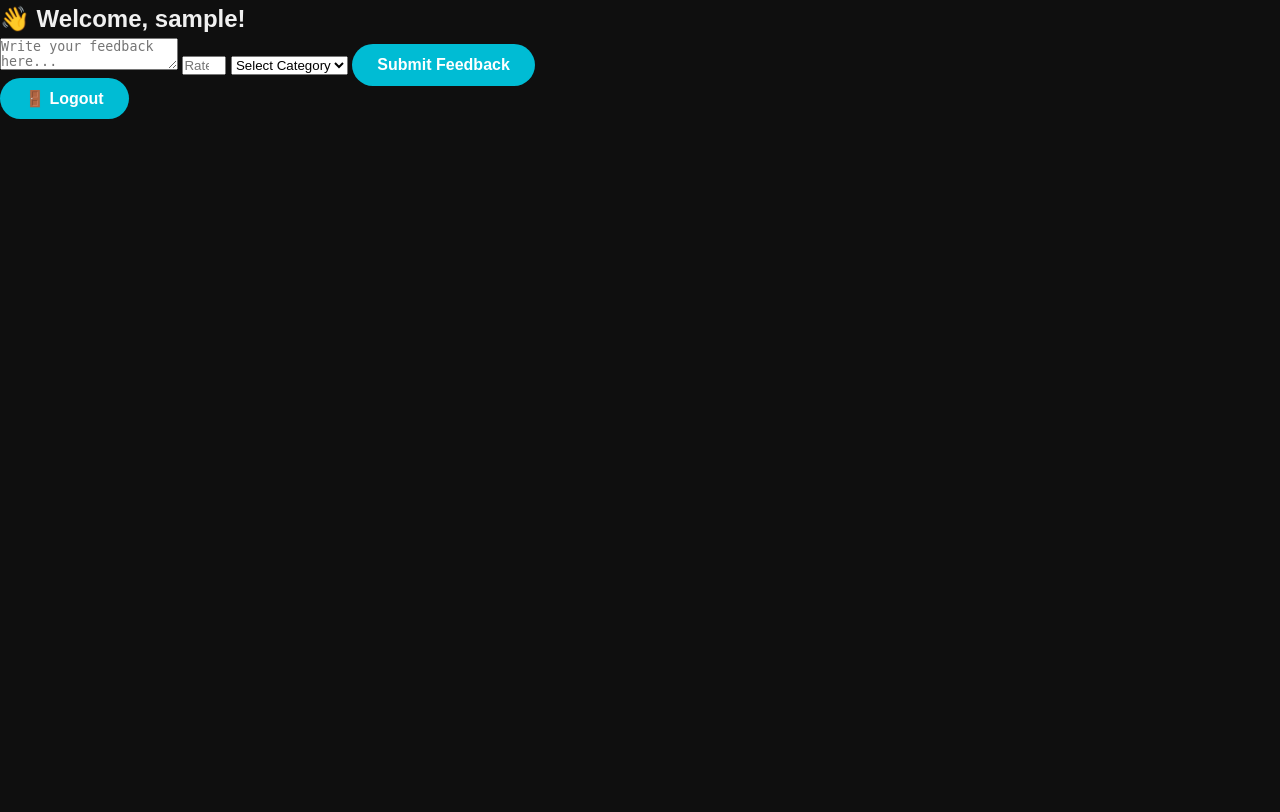
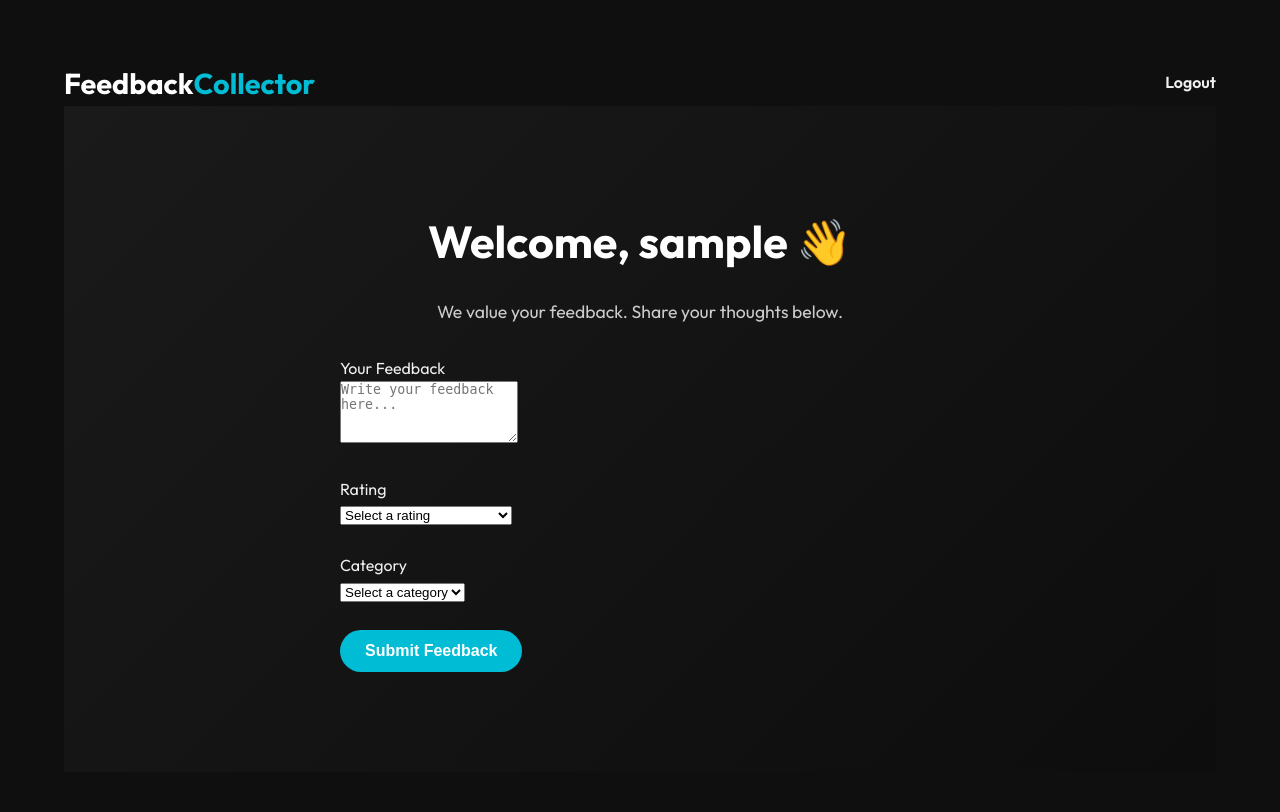
Before and after one commit to buildwithjanhavi/Website-Feedback-Collector-with-Admin-Dashboard, a Flask app: page /dashboard in a window 1280 px wide. Before the commit the page ends 119 px from the top, so only its background shows below. Run offline with Flask 2, Linux system fonts and the light colour scheme; the visitor is signed in with stand-in values (Sample User, id 1).

Commit message:
Update user_dashboard.html

```diff
--- a/templates/user_dashboard.html
+++ b/templates/user_dashboard.html
@@ -1,34 +1,63 @@
-<!-- templates/user_dashboard.html -->
 <!DOCTYPE html>
 <html lang="en">
 <head>
     <meta charset="UTF-8">
-    <title>User Dashboard</title>
+    <title>User Dashboard | Feedback Collector</title>
     <link rel="stylesheet" href="{{ url_for('static', filename='style.css') }}">
+    <link href="https://fonts.googleapis.com/css2?family=Outfit:wght@400;600;700&display=swap" rel="stylesheet">
 </head>
 <body>
-    <div class="dashboard">
-        <h2>👋 Welcome, {{ username }}!</h2>
+    <div class="container">
+        <div class="navbar">
+            <div class="logo">Feedback<span>Collector</span></div>
+            <div class="nav-links">
+                <a href="{{ url_for('logout') }}">Logout</a>
+            </div>
+        </div>
 
-        {% with messages = get_flashed_messages() %}
-          {% if messages %}
-            <div class="flash">{{ messages[0] }}</div>
-          {% endif %}
-        {% endwith %}
+        <div class="hero-section">
+            <div class="hero-content">
+                <h1>Welcome, {{ session['username'] }} 👋</h1>
+                <p>We value your feedback. Share your thoughts below.</p>
 
-        <form method="POST">
-            <textarea name="feedback" placeholder="Write your feedback here..." required></textarea>
-            <input type="number" name="rating" placeholder="Rate us (1-5)" min="1" max="5" required>
-            <select name="category" required>
-                <option value="">Select Category</option>
-                <option value="Bug">🐞 Bug</option>
-                <option value="Suggestion">💡 Suggestion</option>
-                <option value="Appreciation">👏 Appreciation</option>
-            </select>
-            <button type="submit" class="btn">Submit Feedback</button>
-        </form>
+                {% with messages = get_flashed_messages() %}
+                  {% if messages %}
+                    <div class="flash">
+                      {% for message in messages %}
+                        <p>{{ message }}</p>
+                      {% endfor %}
+                    </div>
+                  {% endif %}
+                {% endwith %}
 
-        <a href="{{ url_for('logout') }}" class="btn logout">🚪 Logout</a>
+                <form action="{{ url_for('dashboard') }}" method="POST" style="max-width: 600px; margin: auto; text-align: left;">
+                    <label for="feedback">Your Feedback</label><br>
+                    <textarea name="feedback" rows="4" required placeholder="Write your feedback here..."></textarea><br><br>
+
+                    <label for="rating">Rating</label><br>
+                    <select name="rating" required>
+                        <option value="">Select a rating</option>
+                        <option value="5">⭐⭐⭐⭐⭐ - Excellent</option>
+                        <option value="4">⭐⭐⭐⭐ - Good</option>
+                        <option value="3">⭐⭐⭐ - Average</option>
+                        <option value="2">⭐⭐ - Poor</option>
+                        <option value="1">⭐ - Terrible</option>
+                    </select><br><br>
+
+                    <label for="category">Category</label><br>
+                    <select name="category" required>
+                        <option value="">Select a category</option>
+                        <option value="UI">UI</option>
+                        <option value="UX">UX</option>
+                        <option value="Functionality">Functionality</option>
+                        <option value="Performance">Performance</option>
+                        <option value="Other">Other</option>
+                    </select><br><br>
+
+                    <button class="btn btn-primary" type="submit">Submit Feedback</button>
+                </form>
+            </div>
+        </div>
     </div>
 </body>
 </html>
```
